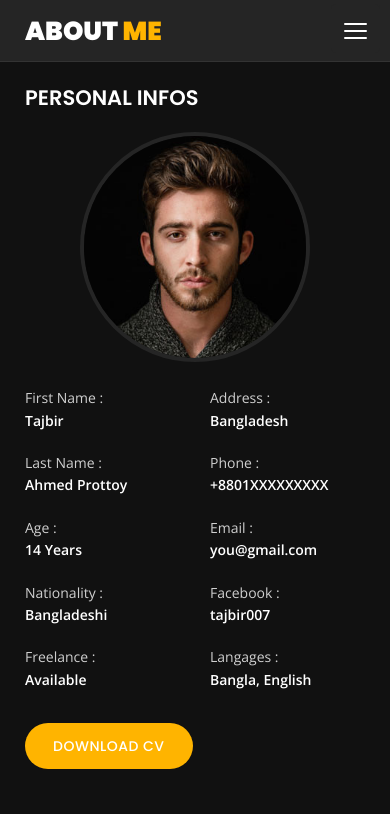
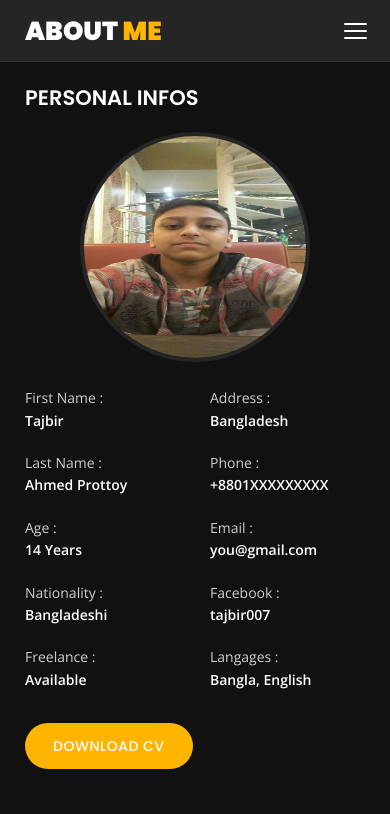
Before and after one commit to shakibbinkabir/tajbir, a plain HTML site: page about.html in a window 390 px wide. Shown: the top 814 px of the page. Drawn offline with nearby package versions, Linux system fonts and the light colour scheme.

Commit message:
Update about.html

```diff
--- a/about.html
+++ b/about.html
@@ -155,7 +155,7 @@
                         <h3 class="text-uppercase custom-title mb-0 ft-wt-600">personal infos</h3>
                     </div>
                     <div class="col-12 d-block d-sm-none">
-                        <img src="img/img-mobile.jpg" class="img-fluid main-img-mobile" alt="my picture" />
+                        <img src="img/2.jpg" class="img-fluid main-img-mobile" alt="my picture" />
                     </div>
                     <div class="col-6">
                         <ul class="about-list list-unstyled open-sans-font">
```
